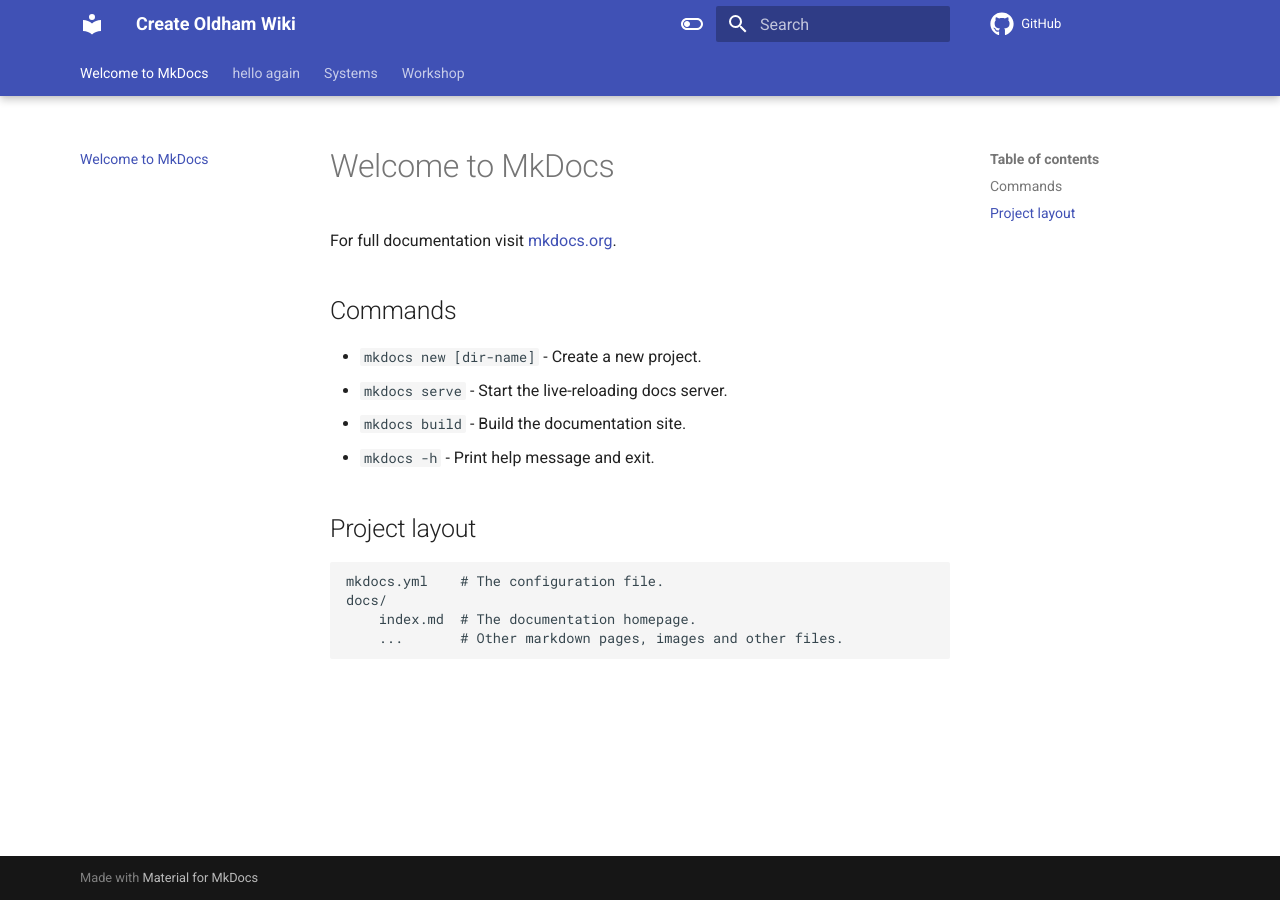
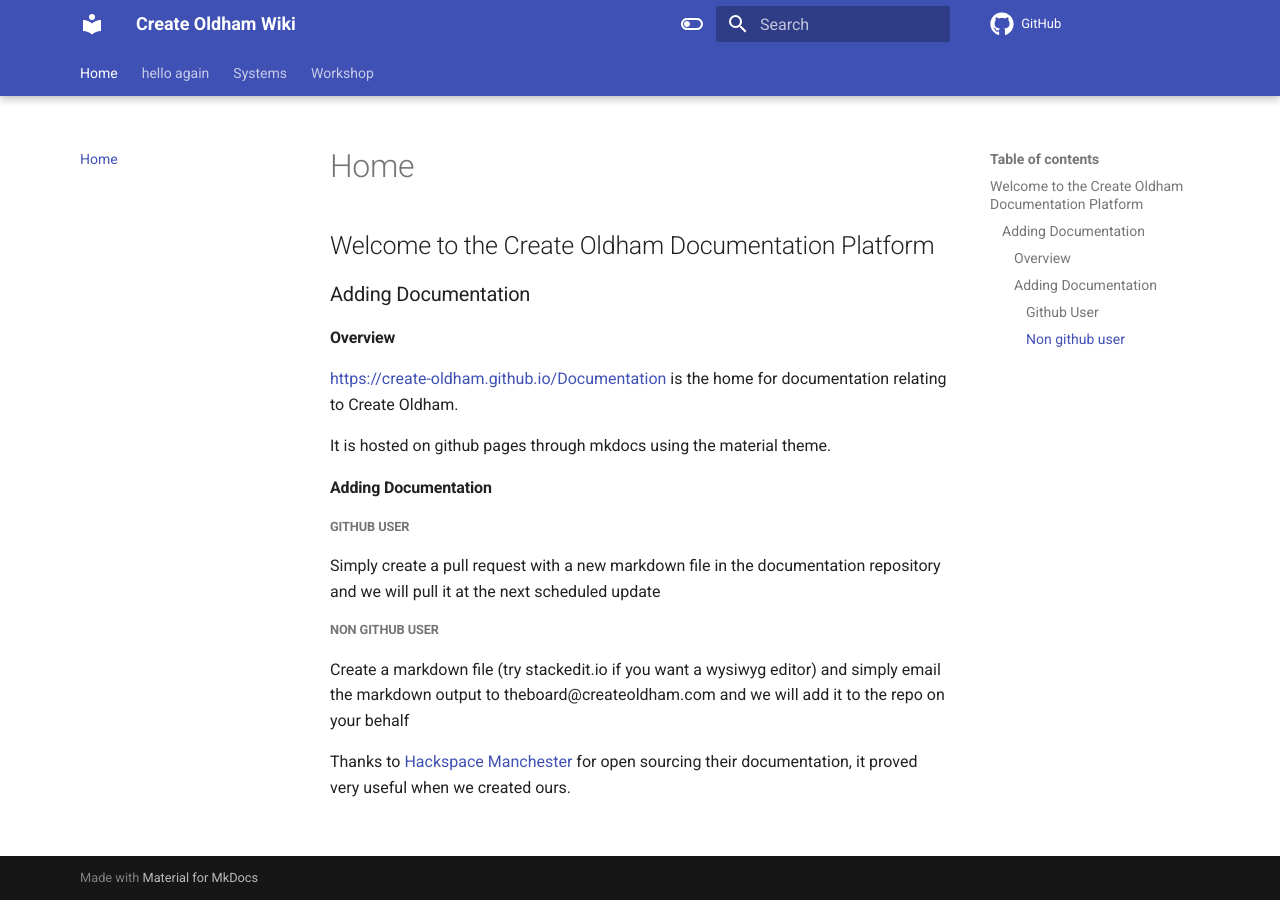
Before and after one commit to Create-Oldham/Documentation, an MkDocs documentation site: the page built from docs/index.md, in a window 1280 px wide. Built offline with MkDocs 1.6.1 and Material for MkDocs 9.7.7, drawn with Linux system fonts in a browser that asks for light colours; comment, search, counter and statistics services are not loaded.

Commit message:
Changing home page

```diff
--- a/docs/index.md
+++ b/docs/index.md
@@ -1,17 +1,22 @@
-# Welcome to MkDocs
+# Home
 
-For full documentation visit [mkdocs.org](https://www.mkdocs.org).
+## Welcome to the Create Oldham Documentation Platform
 
-## Commands
+###  Adding Documentation
 
-* `mkdocs new [dir-name]` - Create a new project.
-* `mkdocs serve` - Start the live-reloading docs server.
-* `mkdocs build` - Build the documentation site.
-* `mkdocs -h` - Print help message and exit.
+#### Overview
+<https://create-oldham.github.io/Documentation> is the home for documentation relating to Create Oldham.
 
-## Project layout
+It is hosted on github pages through mkdocs using the material theme.
 
-    mkdocs.yml    # The configuration file.
-    docs/
-        index.md  # The documentation homepage.
-        ...       # Other markdown pages, images and other files.
+#### Adding Documentation
+
+##### Github User
+
+Simply create a pull request with a new markdown file in the documentation repository and we will pull it at the next scheduled update
+
+##### Non github user
+
+Create a markdown file (try stackedit.io if you want  a wysiwyg editor) and simply email the markdown output to theboard@createoldham.com and we will add it to the repo on your behalf
+
+Thanks to [Hackspace Manchester](https://www.hacman.org.uk/) for open sourcing their documentation, it proved very useful when we created ours.
```
